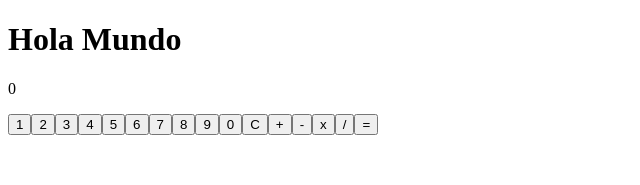
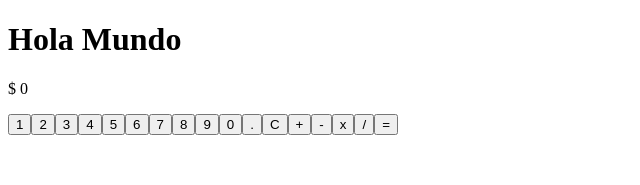
Before and after one commit to Amanda-Trigueros/ExpensableCalculator, a React (Create React App) app: page / in a window 1280 px wide. Shown: the top 185 px of the page, without its empty margins (0-640 px from the left). Built offline with nearby package versions, Linux system fonts and the light colour scheme.

Commit message:
fix: read point in the handleClick function

```diff
--- a/src/calculator.js
+++ b/src/calculator.js
@@ -111,10 +111,16 @@ function Counter() {
     console.log(`hice click en ${event.target.value}`)
 
     if (currentNumber === "0" || result) {
+
+      if(event.target.value ==="."){
+        setCurrentNumber("0"+ event.target.value)
+      }else if(currentNumber === "0." ){
+        setCurrentNumber(currentNumber + event.target.value)
+      }else {
       setCurrentNumber(event.target.value)
       setResult(false)
-    }
-    else {
+      }
+    } else {
       setCurrentNumber(currentNumber + event.target.value)
     }
 
@@ -130,7 +136,7 @@ function Counter() {
 
   return (
     <div>
-      <p>{prevNumber} {operant} {currentNumber}</p>
+      <p>${prevNumber}{operant} {currentNumber}</p>
 
       <Button value={1} onClick={handleClick}>1</Button>
       <Button value={2} onClick={handleClick}>2</Button>
@@ -142,6 +148,8 @@ function Counter() {
       <Button value={8} onClick={handleClick}>8</Button>
       <Button value={9} onClick={handleClick}>9</Button>
       <Button value={0} onClick={handleClick}>0</Button>
+      <Button value={"."} onClick={handleClick}>.</Button>
+
 
       <Button value={0} onClick={handleReset}>C</Button>
       <Button value="+" onClick={handleOperant}>+</Button>
```
